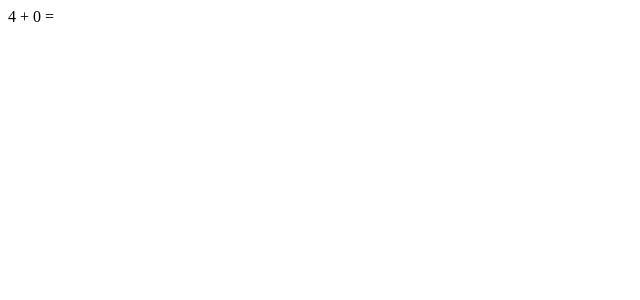
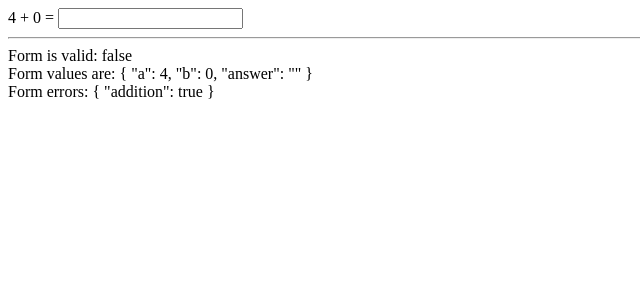
Before and after one commit to IsmaelPerezGit/RxjsReactiveFormMathGame, an Angular app: page / in a window 1280 px wide. Shown: the top 300 px of the page, without its empty margins (0-640 px from the left). Built offline with nearby package versions, Linux system fonts and the light colour scheme.

Commit message:
chore(App): added custom validation for form

```diff
--- a/src/app/equation/equation.component.html
+++ b/src/app/equation/equation.component.html
@@ -1 +1,9 @@
-<form [formGroup]="mathForm">{{ a }} + {{ b }} =</form>
+<form [formGroup]="mathForm">
+  {{ a }} + {{ b }} =
+  <input formControlName="answer" />
+</form>
+
+<hr />
+<div>Form is valid: {{ mathForm.valid }}</div>
+<div>Form values are: {{ mathForm.value | json }}</div>
+<div>Form errors: {{ mathForm.errors | json }}</div>
--- a/src/app/equation/equation.component.ts
+++ b/src/app/equation/equation.component.ts
@@ -1,5 +1,5 @@
 import { Component, OnInit } from '@angular/core';
-import { FormGroup, FormControl } from '@angular/forms';
+import { FormGroup, FormControl, AbstractControl } from '@angular/forms';
 
 @Component({
   selector: 'app-equation',
@@ -7,11 +7,22 @@
   styleUrls: ['./equation.component.css'],
 })
 export class EquationComponent implements OnInit {
-  mathForm = new FormGroup({
-    a: new FormControl(this.randomNumber()),
-    b: new FormControl(this.randomNumber()),
-    answer: new FormControl(''),
-  });
+  mathForm = new FormGroup(
+    {
+      a: new FormControl(this.randomNumber()),
+      b: new FormControl(this.randomNumber()),
+      answer: new FormControl(''),
+    },
+    [
+      (form: AbstractControl) => {
+        const { a, b, answer } = form.value;
+        if (a + b === parseInt(answer)) {
+          return null;
+        }
+        return { addition: true };
+      },
+    ]
+  );
 
   constructor() {}
 
```
